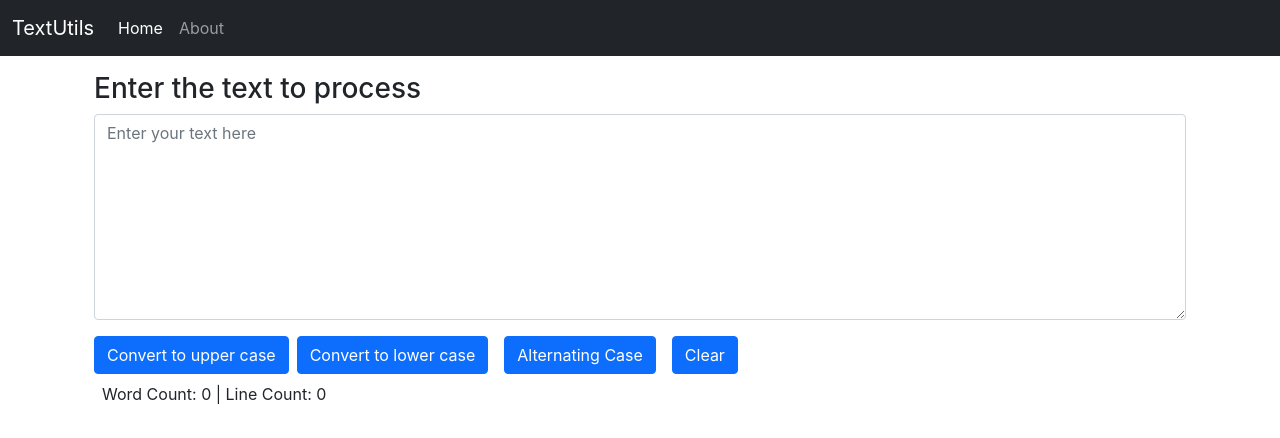
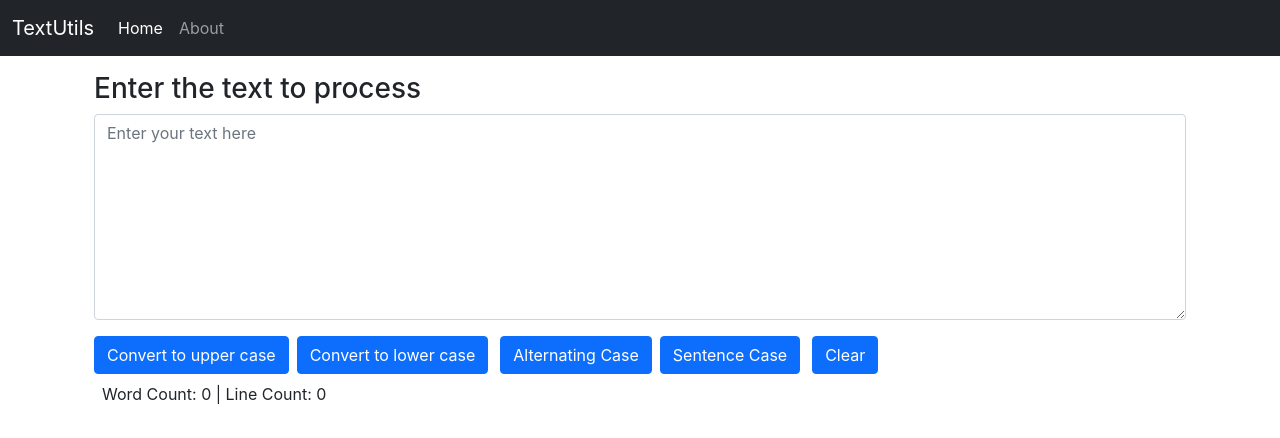
Before and after one commit to abhinavh27/TextUtils, a React (Create React App) app: page / in a window 1280 px wide. Shown: the top 438 px of the page. Built offline with nearby package versions, Linux system fonts and the light colour scheme.

Commit message:
added sentence case

```diff
--- a/src/App.js
+++ b/src/App.js
@@ -1,13 +1,13 @@
 import "./App.css";
 import Navbar from "./Components/Navbar";
-import TextForm from "./Components/TextForm";
+import CaseConvert from "./Components/CaseConvert";
 
 function App() {
   return (
     <>
       <Navbar title="TextUtils" />
       <div className="container my-3">
-        <TextForm heading="Enter the text to process" />
+        <CaseConvert heading="Enter the text to process" />
       </div>
     </>
   );
--- a/src/Components/TextForm.js
+++ b/src/Components/CaseConvert.js
@@ -1,7 +1,7 @@
 import React, { useState } from 'react';
 import PropTypes from 'prop-types';
 
-export default function TextForm(props)
+export default function CaseConvert(props)
 {
   const [text, setText] = useState("");
 
@@ -27,6 +27,20 @@ export default function TextForm(props)
     newText=chars.join("");
     setText(newText);
   }
+
+  const handleSentenceCase=()=>{
+    var newText;
+    var chars=text.trim().split(".");
+    for (var i=0;i<chars.length;i++){
+      if (chars[i][0] === " "){
+        chars[i]=chars[i].charAt(1).toUpperCase()+chars[i].slice(2);
+      }
+      chars[i]= " " + chars[i].charAt(0).toUpperCase()+chars[i].slice(1);
+    }
+    newText=chars.join(".").trim();
+    setText(newText);
+  }
+
   const handleClear=()=>{
     setText("");
   }
@@ -54,7 +68,8 @@ export default function TextForm(props)
       </div>
       <div className="btn btn-primary" onClick={handleUpperCase}>Convert to upper case</div>
       <div className="btn btn-primary mx-2" onClick={handleLowerCase}>Convert to lower case</div>
-      <div className="btn btn-primary mx-2" onClick={handleAlternateCase}>Alternating Case</div>
+      <div className="btn btn-primary mx-1" onClick={handleAlternateCase}>Alternating Case</div>
+      <div className="btn btn-primary mx-1" onClick={handleSentenceCase}>Sentence Case</div>
       <div className="btn btn-primary mx-2" onClick={handleClear}>Clear</div>
       </div>
       <div className="container">
@@ -66,6 +81,6 @@ export default function TextForm(props)
   );
 }
 
-TextForm.propTypes={heading :PropTypes.string.isRequired}
+CaseConvert.propTypes={heading :PropTypes.string.isRequired}
 
-TextForm.defaultProps={heading:"Set heading here"}
+CaseConvert.defaultProps={heading:"Set heading here"}
```
